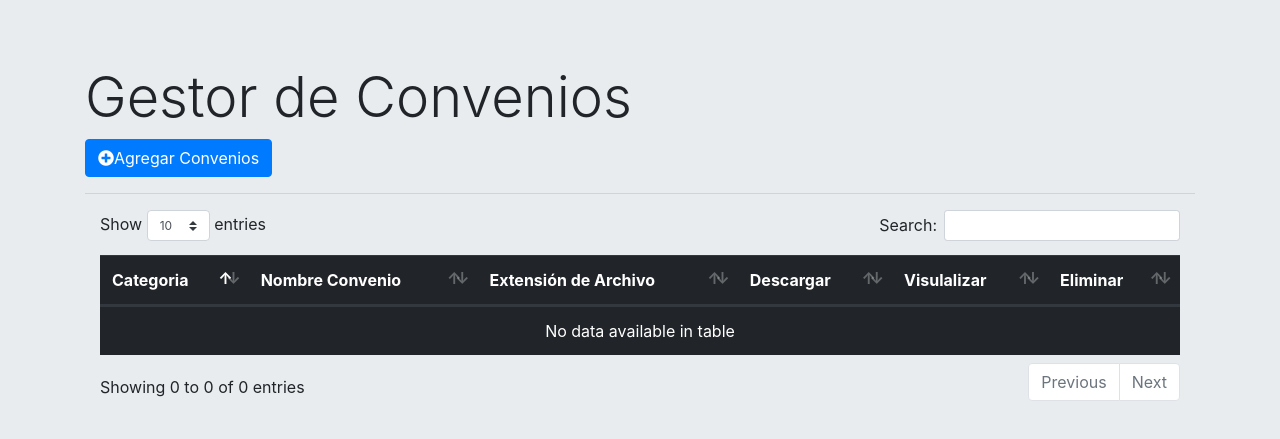
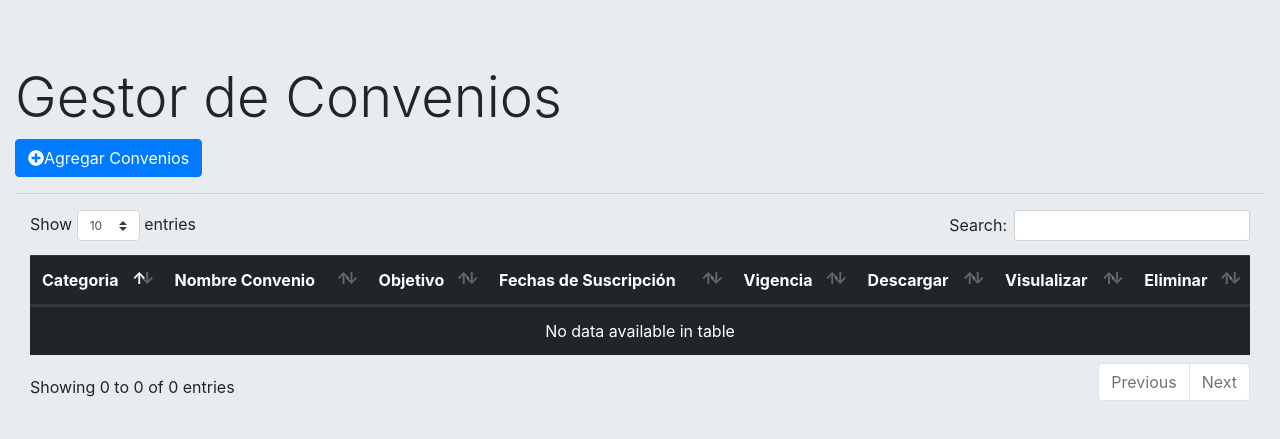
Before and after one commit to kiritosan123/conveniosBecas, a PHP site: page /vistas/gestor.php in a window 1280 px wide. Shown: the part 76-515 px from the top of the page. Run offline with PHP 8.4, Linux system fonts and the light colour scheme; the visitor is signed in with stand-in values (Sample User, id 1); data that the repository does not hold is empty.

Commit message:
FUNCIONA PARA AGREGAR YA LOS CONVENIOS

```diff
--- a/js/gestor.js
+++ b/js/gestor.js
@@ -18,6 +18,7 @@ function agregarArchivosGestor() {
                 }
                 else{
                     swal(":(","Fallo al Agregar","Error 322");
+                    console.log(formData);
                     console.log(respuesta);
                 }
         }
--- a/vistas/gestor.php
+++ b/vistas/gestor.php
@@ -6,7 +6,7 @@ if (isset($_SESSION['usuario'])) {
 ?>
 
     <div class="jumbotron jumbotron-fluid">
-        <div class="container">
+        <div class="container-fluid">
             <h1 class="display-4">Gestor de Convenios</h1>
             <span class="btn btn-primary" data-toggle="modal" data-target="#modalAgregarArchivos">
                 <span class="fas fa-plus-circle"></span>Agregar Convenios
@@ -33,11 +33,11 @@ if (isset($_SESSION['usuario'])) {
                         <div id="categoriasLoad"></div>
                         <hr>
                         <label for="">Objetivo</label>
-                        <input type="text" name="objetivo" id="idObjetivo" class="form-control">
+                        <input type="text" name="objetivo" id="objetivo" class="form-control">
                         <label for="">Fechas de Suscripción</label>
                         <input type="text" name="fechaSuscripcion" id="fechaSuscripcion" class="form-control" required="" readonly="">
                         <label for="">Vigencia</label>
-                        <input type="text" name="vigencia" id="idVigencia" class="form-control">
+                        <input type="text" name="vigencia" id="vigencia" class="form-control">
 
                         <input type="file" name="archivos[]" id="archivos[]" class="form-control" multiple="">
                         <!--<input type="file" name="archivos" id="archivos" class="form-control" multiple="">-->
--- a/vistas/gestor/tablaGestor.php
+++ b/vistas/gestor/tablaGestor.php
@@ -11,11 +11,14 @@
                     usuario.nombre AS nombreUsuario,
                     categorias.nombre AS categoria,
                     archivos.nombre AS nombreArchivo,
+                    archivos.objetivo AS objetivo,
+                    archivos.fechaSuscripcion AS fechaSuscripcion,
+                    archivos.vigencia AS vigencia,
                     archivos.tipo AS tipoArchivo,
                     archivos.ruta AS rutaArchivo,
                     archivos.fecha AS fecha
                 FROM
-                    t_archivos AS archivos
+                    t_archivo AS archivos
                         INNER JOIN
                     t_usuarios AS usuario ON archivos.id_usuario = usuario.id_usuario
                         INNER JOIN
@@ -32,7 +35,9 @@
                 <tr>
                     <th>Categoria</th>
                     <th>Nombre Convenio</th>
-                    <th>Extensión de Archivo</th>
+                    <th>Objetivo</th>
+                    <th>Fechas de Suscripción</th>
+                    <th>Vigencia</th>
                     <th>Descargar</th>
                     <th>Visulalizar</th>
                     <th>Eliminar</th>
@@ -55,7 +60,9 @@
                 <tr>
                     <td><?php  echo $mostrar['categoria']; ?></td>
                     <td><?php echo $mostrar['nombreArchivo'];  ?></td>
-                    <td><?php echo $mostrar['tipoArchivo'];  ?></td>
+                    <td><?php echo $mostrar['objetivo'];  ?></td>
+                    <td><?php echo $mostrar['fechaSuscripcion'];  ?></td>
+                    <td><?php echo $mostrar['vigencia'];  ?></td>
                     <td>
                         <a href="<?php echo $rutaDescarga; ?>" download="<?php echo $nombreArchivo; ?>" class="btn btn-success btn-sm">
                             <span class="fas fa-download"></span>
```
Also changed, not shown: clases/Gestor.php (+9 -6 lines), procesos/gestor/guardarArchivos.php (+15 -5 lines), archivos/1/Captura de pantalla -2020-04-05 19-20-09.png (deleted), archivos/1/renta.png (deleted), 1 other file.
